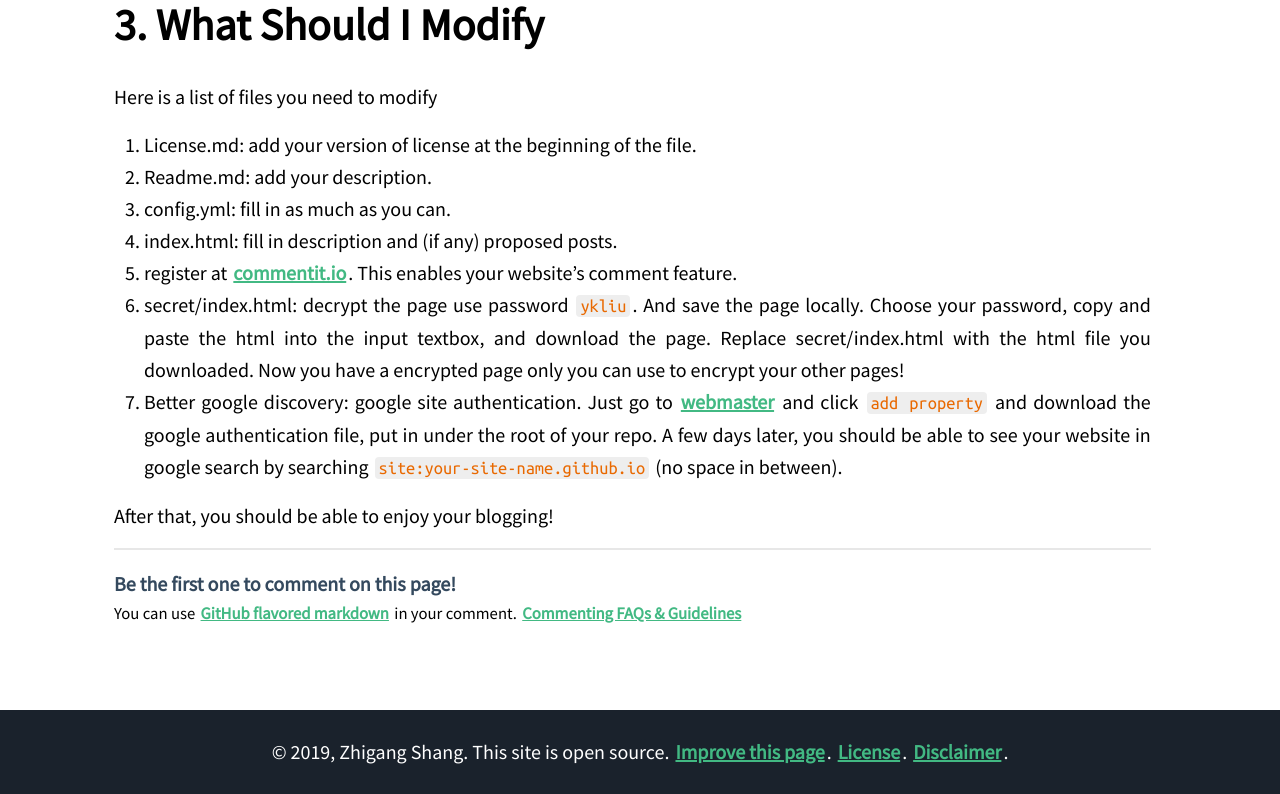
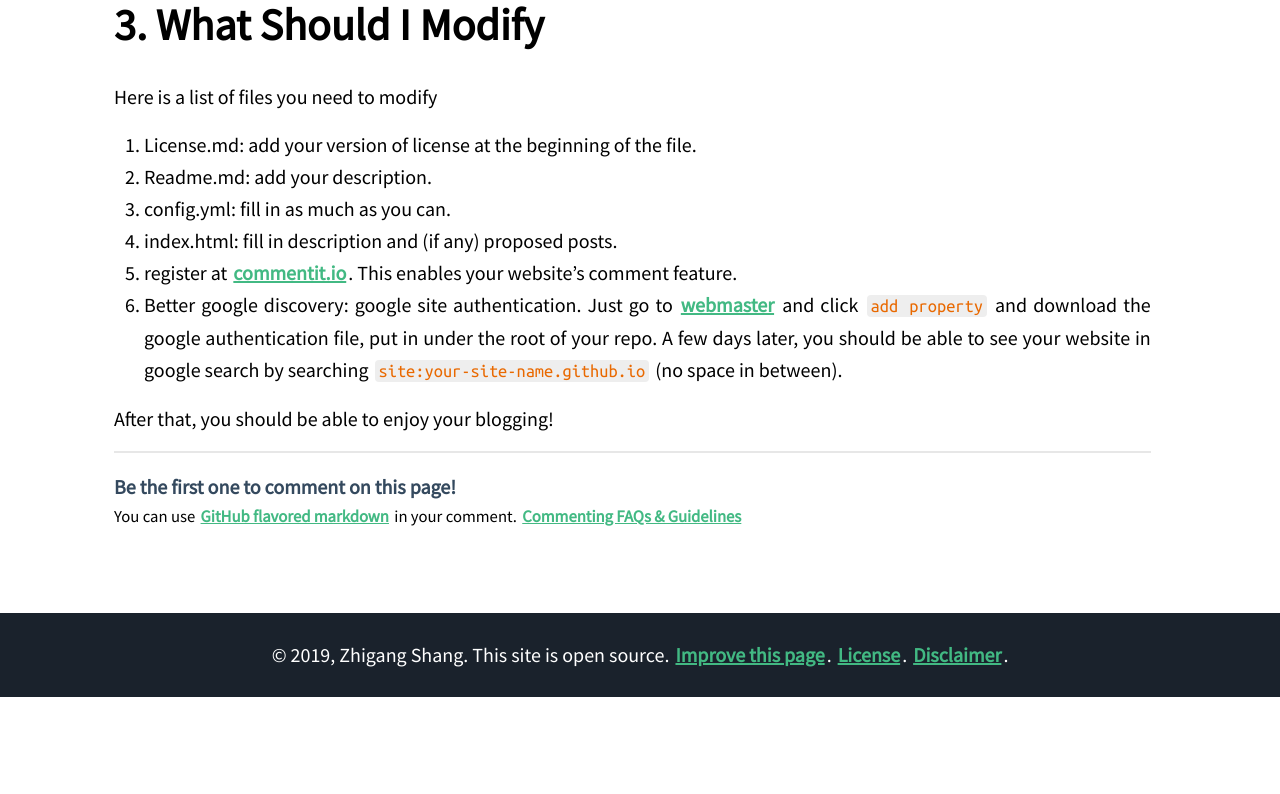
Before and after one commit to Cr7-joker/Cr7-joker.github.io, a Jekyll site: the page built from _posts/2018-12-01-Jekyll-Build/2018-12-01-Jekyll-Build.md, in a window 1280 px wide and 900 px high, scrolled down 2067 px, cut to the strip 106-900 px from the top of the window. Built offline with Jekyll 4.4.1, drawn with Linux system fonts in a browser that asks for light colours; our own code applies the rules of GitHub Pages for plain Markdown files; a script that is not in the unit is left out; after the commit the page ends 2870 px from its top, so only the background shows below that; some of the changed text lies outside the part shown.

Commit message:
27 commit

```diff
--- a/_posts/2018-12-01-Jekyll-Build/2018-12-01-Jekyll-Build.md
+++ b/_posts/2018-12-01-Jekyll-Build/2018-12-01-Jekyll-Build.md
@@ -1,6 +1,6 @@
 ---
 title: Build Your Blog with GitHub Pages
-tags: Jekyll,blog
+tags: Jekyll blog
 edit: 2018-12-19
 categories: Jekyll
 status: Paused
@@ -48,7 +48,6 @@ Here is a list of files you need to modify
 3. config.yml: fill in as much as you can.
 4. index.html: fill in description and (if any) proposed posts.
 5. register at [commentit.io](https://commentit.io/). This enables your website's comment feature.
-6. secret/index.html: decrypt the page use password `ykliu`. And save the page locally. Choose your password, copy and paste the html into the input textbox, and download the page. Replace secret/index.html with the html file you downloaded. Now you have a encrypted page only you can use to encrypt your other pages!
-7. Better google discovery: google site authentication. Just go to [webmaster](https://search.google.com/search-console?hl=en) and click `add property` and download the google authentication file, put in under the root of your repo. A few days later, you should be able to see your website in google search by searching `site:your-site-name.github.io` (no space in between).
+6. Better google discovery: google site authentication. Just go to [webmaster](https://search.google.com/search-console?hl=en) and click `add property` and download the google authentication file, put in under the root of your repo. A few days later, you should be able to see your website in google search by searching `site:your-site-name.github.io` (no space in between).
 
 After that, you should be able to enjoy your blogging!
```
